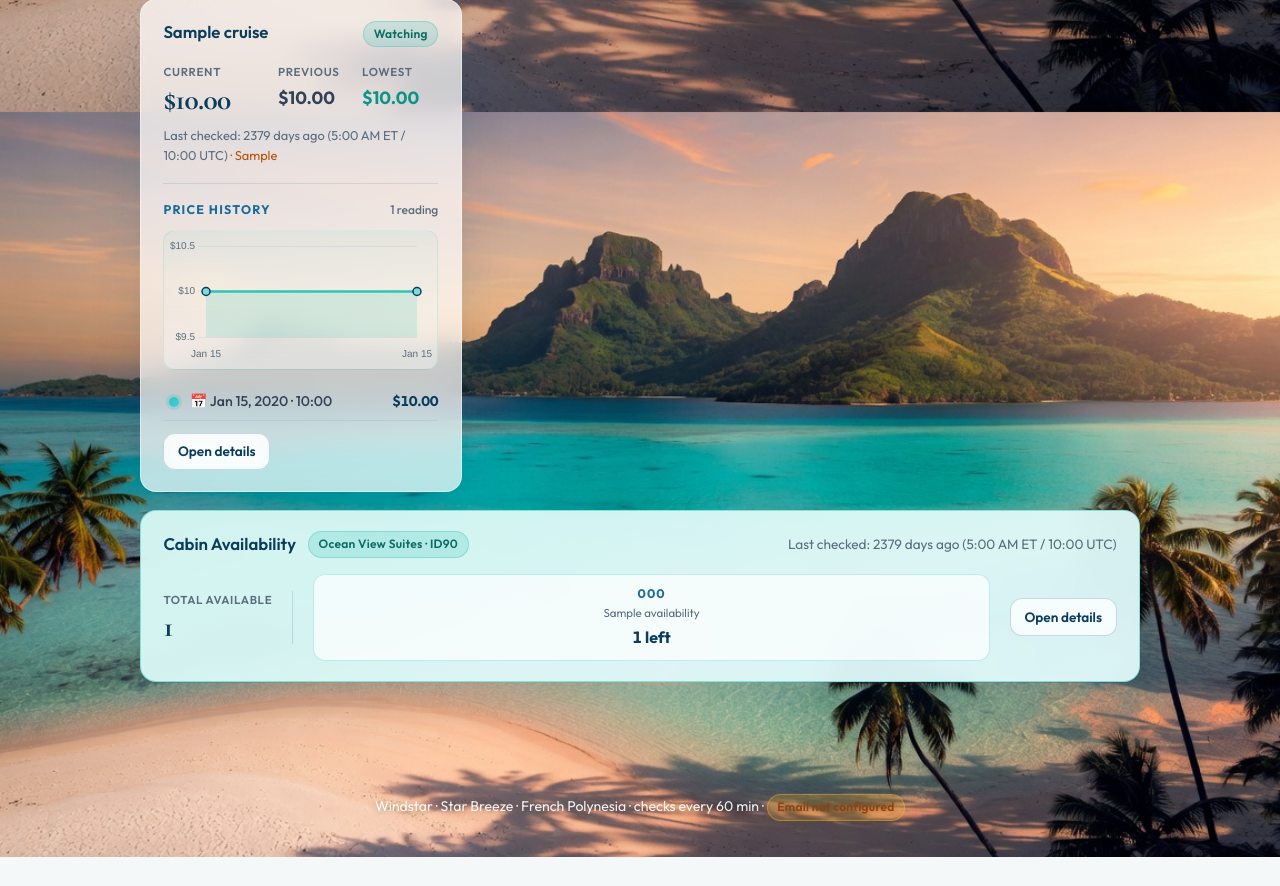
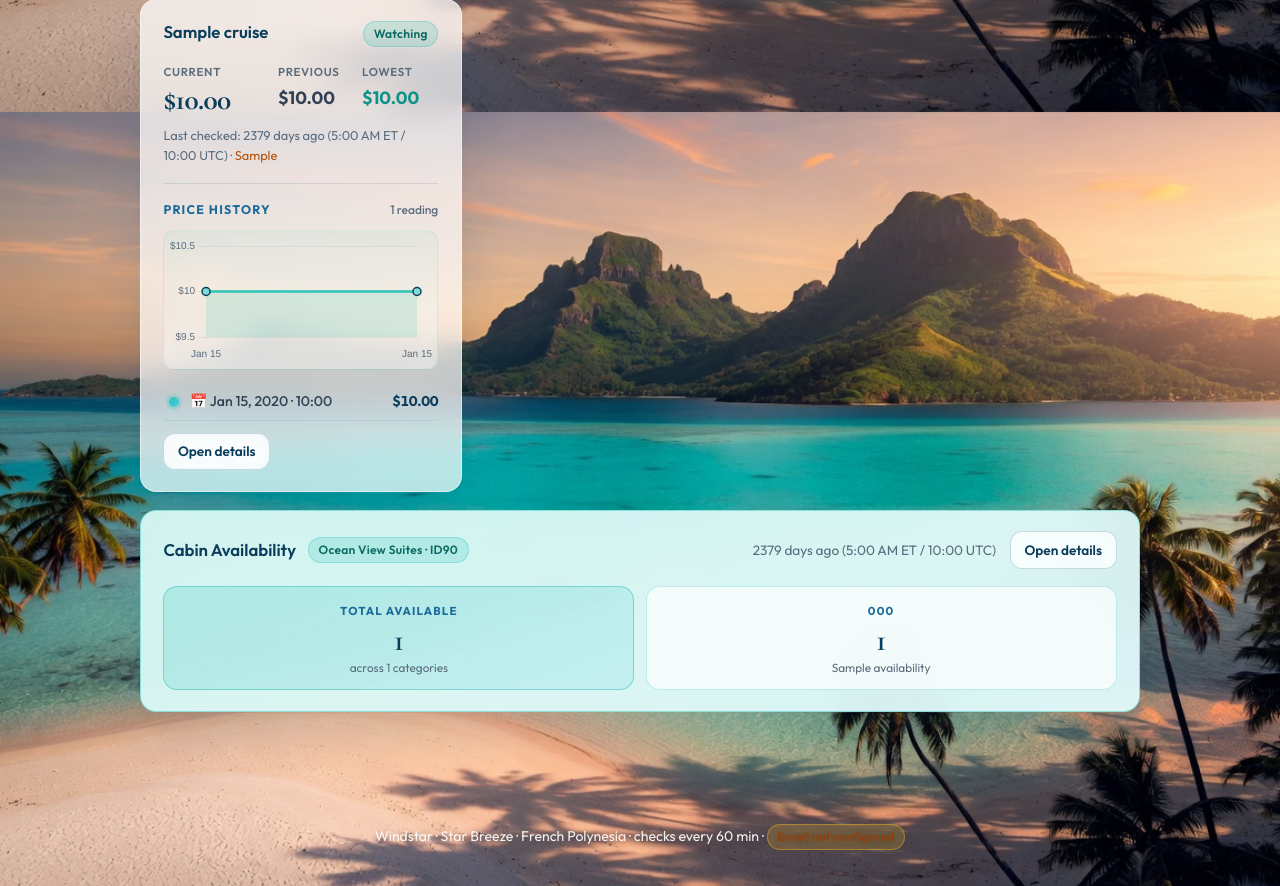
Before and after one commit to cpos97/windstar-tahiti-price-tracker, a FastAPI app: page / in a window 1280 px wide. Shown: the part 688-1574 px from the top of the page. Before the commit the page ends 1545 px from the top, so only its background shows below. Run offline with FastAPI, Linux system fonts and the light colour scheme; tables that the repository leaves empty hold one stand-in row (values such as "Sample post").

Commit message:
Rebuild cabin availability as a uniform tile row
Previous version mixed a bordered total, a nested chip grid and an inline
button, so tiles had ragged heights (names wrap to 1-2 lines) and the
count sizes disagreed between 'Sold out' and 'N left'.

Now one auto-fit grid: total tile first with accent treatment, then one
tile per category, all equal height with a consistent label/value/name
rhythm. Open details moves into the header so the body is a clean row.

```diff
--- a/static/style.css
+++ b/static/style.css
@@ -645,7 +645,7 @@ input:focus {
   align-items: center;
   gap: 0.75rem;
   flex-wrap: wrap;
-  margin-bottom: 1rem;
+  margin-bottom: 1.1rem;
 }
 
 .cabin-strip-head h3 {
@@ -655,86 +655,89 @@ input:focus {
   font-weight: 600;
 }
 
+.cabin-strip-meta {
+  margin-left: auto;
+  display: flex;
+  align-items: center;
+  gap: 0.85rem;
+}
+
 .cabin-strip-checked {
-  margin-left: auto;
   font-size: 0.85rem;
   color: var(--muted);
 }
 
+/* One uniform row of tiles — total first, then each category. auto-fit keeps
+   them evenly sized and wraps cleanly on narrow screens. */
 .cabin-strip-body {
-  display: flex;
-  align-items: center;
-  gap: 1.25rem;
-  flex-wrap: wrap;
+  display: grid;
+  grid-template-columns: repeat(auto-fit, minmax(140px, 1fr));
+  gap: 0.7rem;
+  align-items: stretch;
 }
 
-.cabin-total {
-  flex: 0 0 auto;
-  padding-right: 1.25rem;
-  border-right: 1px solid rgba(15, 76, 117, 0.15);
+.cabin-tile {
+  display: flex;
+  flex-direction: column;
+  justify-content: center;
+  align-items: center;
+  text-align: center;
+  gap: 0.15rem;
+  padding: 0.9rem 0.75rem;
+  min-height: 104px;
+  background: rgba(255, 255, 255, 0.72);
+  border: 1px solid rgba(46, 196, 182, 0.28);
+  border-radius: 14px;
+  transition: transform 0.15s ease, box-shadow 0.15s ease;
 }
 
-/* Categories flow left-to-right and share the remaining width evenly */
-.cabin-cats {
-  flex: 1 1 auto;
-  display: grid;
-  grid-template-columns: repeat(auto-fit, minmax(120px, 1fr));
-  gap: 0.6rem;
-  min-width: 0;
+.cabin-tile:hover {
+  transform: translateY(-1px);
+  box-shadow: 0 8px 18px rgba(10, 61, 92, 0.1);
 }
 
-.cabin-cat {
-  background: rgba(255, 255, 255, 0.72);
-  border: 1px solid rgba(46, 196, 182, 0.28);
-  border-radius: 12px;
-  padding: 0.6rem 0.7rem;
-  text-align: center;
-}
-
-.cabin-cat-code {
-  font-size: 0.78rem;
+.cabin-tile-label {
+  font-size: 0.72rem;
   font-weight: 700;
-  letter-spacing: 0.08em;
+  letter-spacing: 0.1em;
+  text-transform: uppercase;
   color: var(--ocean-mid);
 }
 
-.cabin-cat-name {
-  font-size: 0.72rem;
-  color: var(--muted);
-  margin: 0.15rem 0 0.3rem;
-  line-height: 1.25;
-}
-
-.cabin-cat-count {
-  font-size: 1rem;
-  font-weight: 700;
+.cabin-tile-value {
+  font-family: var(--display);
+  font-size: 2rem;
+  line-height: 1.1;
+  font-weight: 600;
   color: var(--ocean-deep);
   font-variant-numeric: tabular-nums;
 }
 
-.cabin-cat.sold-out {
-  background: rgba(255, 255, 255, 0.45);
-  border-color: rgba(184, 92, 56, 0.35);
-}
-.cabin-cat.sold-out .cabin-cat-count {
-  color: #b85c38;
-  font-size: 0.9rem;
+.cabin-tile-sub {
+  font-size: 0.74rem;
+  color: var(--muted);
+  line-height: 1.3;
 }
 
-.cabin-strip-action {
-  flex: 0 0 auto;
+/* Total gets the accent treatment so it reads as the headline number */
+.cabin-tile.total {
+  background: linear-gradient(160deg, rgba(46, 196, 182, 0.22), rgba(72, 202, 228, 0.16));
+  border-color: rgba(46, 196, 182, 0.5);
+}
+
+.cabin-tile.sold-out {
+  background: rgba(255, 255, 255, 0.4);
+  border-color: rgba(184, 92, 56, 0.3);
+}
+.cabin-tile.sold-out .cabin-tile-value,
+.cabin-tile.sold-out .cabin-tile-label {
+  color: #b85c38;
 }
 
 @media (max-width: 640px) {
-  .cabin-strip-body { align-items: stretch; }
-  .cabin-total {
-    border-right: none;
-    border-bottom: 1px solid rgba(15, 76, 117, 0.15);
-    padding-right: 0;
-    padding-bottom: 0.75rem;
-    width: 100%;
-  }
-  .cabin-strip-checked { margin-left: 0; width: 100%; }
+  .cabin-strip-meta { margin-left: 0; width: 100%; justify-content: space-between; }
+  .cabin-tile { min-height: 92px; }
+  .cabin-tile-value { font-size: 1.7rem; }
 }
 
 .cruise-card-cabin:hover {
--- a/templates/index.html
+++ b/templates/index.html
@@ -172,30 +172,26 @@
   <div class="cabin-strip-head">
     <h3><a class="cruise-card-title" href="/cruises/{{ c.id }}">Cabin Availability</a></h3>
     <span class="pill ok">Ocean View Suites &middot; ID90</span>
-    <span class="cabin-strip-checked">Last checked: {{ c.cabin_last_checked | fmt_last_checked }}</span>
+    <div class="cabin-strip-meta">
+      <span class="cabin-strip-checked">{{ c.cabin_last_checked | fmt_last_checked }}</span>
+      <a class="btn secondary btn-sm" href="/cruises/{{ c.id }}">Open details</a>
+    </div>
   </div>
 
   <div class="cabin-strip-body">
-    <div class="cabin-total">
-      <div class="label">Total available</div>
-      <div class="price">{{ cabin_rows | sum(attribute='available') }}</div>
+    <div class="cabin-tile total">
+      <div class="cabin-tile-label">Total available</div>
+      <div class="cabin-tile-value">{{ cabin_rows | sum(attribute='available') }}</div>
+      <div class="cabin-tile-sub">across {{ cabin_rows | length }} categories</div>
     </div>
 
-    <div class="cabin-cats">
-      {% for cab in cabin_rows %}
-      <div class="cabin-cat{% if cab.available == 0 %} sold-out{% endif %}">
-        <div class="cabin-cat-code">{{ cab.category_code }}</div>
-        <div class="cabin-cat-name">{{ cab.category_name }}</div>
-        <div class="cabin-cat-count">
-          {% if cab.available == 0 %}Sold out{% else %}{{ cab.available }} left{% endif %}
-        </div>
-      </div>
-      {% endfor %}
+    {% for cab in cabin_rows %}
+    <div class="cabin-tile{% if cab.available == 0 %} sold-out{% endif %}">
+      <div class="cabin-tile-label">{{ cab.category_code }}</div>
+      <div class="cabin-tile-value">{{ cab.available }}</div>
+      <div class="cabin-tile-sub">{{ cab.category_name }}</div>
     </div>
-
-    <div class="cabin-strip-action">
-      <a class="btn secondary btn-sm" href="/cruises/{{ c.id }}">Open details</a>
-    </div>
+    {% endfor %}
   </div>
 </article>
 {% endif %}
```
